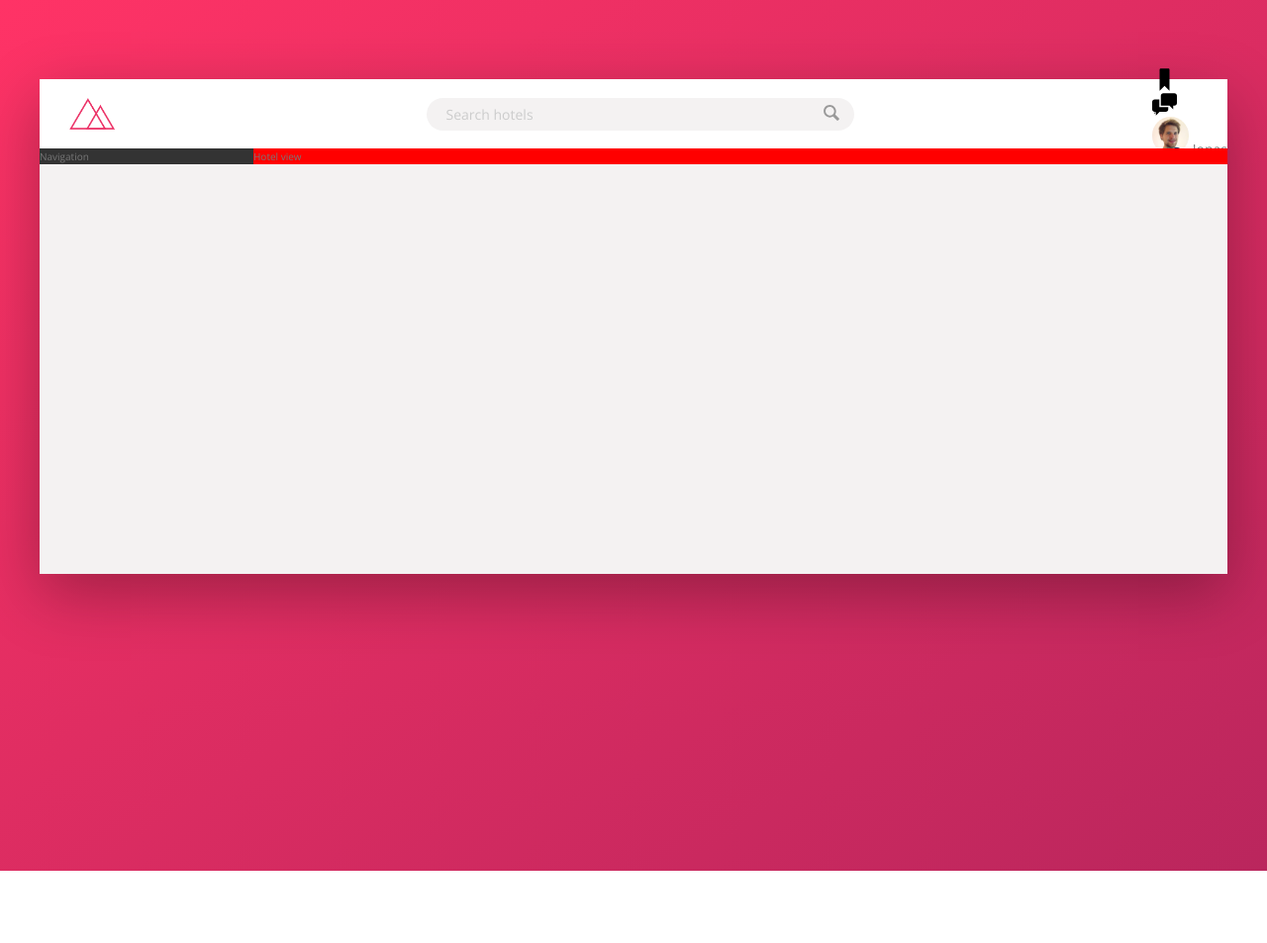
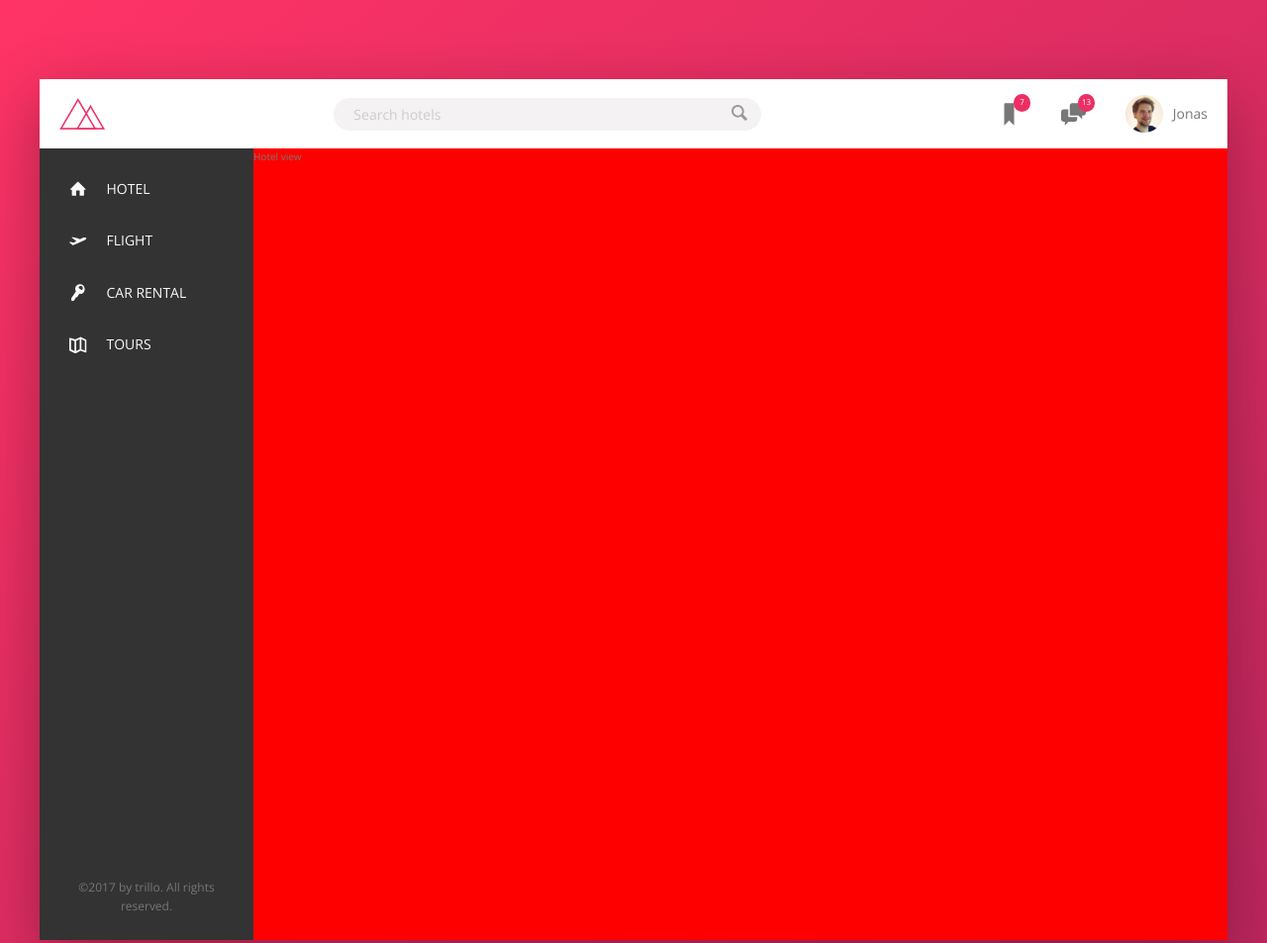
Before and after one commit to didiweb24/Trillo, a website: page index.html in a window 1280 px wide. Shown: the top 953 px of the page at 99% size. Before the commit the page ends 880 px from the top, so only its background shows below. Drawn offline with nearby package versions, Linux system fonts and the light colour scheme.

Commit message:
header yapıldı, side navbar hoverlar yapılıcak

```diff
--- a/index.html
+++ b/index.html
@@ -25,17 +25,17 @@
                  </form>
 
                  <nav class="user-nav">
-                    <div class="user-nav__icon">
+                    <div class="user-nav__icon-box">
                         <svg class="user-nav__icon">
                             <use xlink:href="img/sprite.svg#icon-bookmark"></use>
                         </svg>
-                        <span class="user-nav__notifiaction">7</span>
+                        <span class="user-nav__notification">7</span>
                     </div>
-                    <div class="user-nav__icon">
+                    <div class="user-nav__icon-box">
                         <svg class="user-nav__icon">
                             <use xlink:href="img/sprite.svg#icon-chat"></use>
                         </svg>
-                        <span class="user-nav__notifiaction">13</span>
+                        <span class="user-nav__notification">13</span>
                     </div>
                     <div class="user-nav__user">
                         <img src="img/user.jpg" alt="user photo" class="user-nav__user-photo">
@@ -45,7 +45,46 @@
             </header>
             <div class="content">
                 <nav class="sidebar">
-                    Navigation
+                   <ul class="side-nav">
+                      <li class="side-nav__item">
+                        <a href="" class="side-nav__link">
+                            <svg class="side-nav__icon">
+                                <use xlink:href="img/sprite.svg#icon-home"></use>
+                            </svg>
+                            <span>Hotel</span>
+                        </a>
+                      </li>
+                      <li class="side-nav__item">
+                        <a href="" class="side-nav__link">
+                            <svg class="side-nav__icon">
+                                <use xlink:href="img/sprite.svg#icon-aircraft-take-off"></use>
+                            </svg>
+                            <span>Flight</span>
+                        </a>
+                      </li>
+                      <li class="side-nav__item">
+                        <a href="" class="side-nav__link">
+                            <svg class="side-nav__icon">
+                                <use xlink:href="img/sprite.svg#icon-key"></use>
+                            </svg>
+                            <span>Car rental</span>
+                        </a>
+                      </li>
+                      <li class="side-nav__item">
+                        <a href="" class="side-nav__link">
+                            <svg class="side-nav__icon">
+                                <use xlink:href="img/sprite.svg#icon-map"></use>
+                            </svg>
+                            <span>Tours</span>
+                        </a>
+                      </li>
+                   </ul>
+                    <div class="legal">
+                        &copy;2017 by trillo. All rights reserved.
+                    </div>
+
+
+
                 </nav>
                 <main class="hotel-view">
                     Hotel view
--- a/sass/_component.scss
+++ b/sass/_component.scss
@@ -2,7 +2,7 @@
 /// LOGO
 .logo {
     height: 3.25rem;
-    margin-left: 3rem;
+    margin-left: 2rem;
 }
 
 
@@ -72,29 +72,96 @@
 ////////////////////////////////
 /// USER NAV
 .user-nav {
+
+     align-self: stretch;
+    display: flex;
+    align-items: center;
+
+    & > * {
+        padding: 0 2rem;
+        cursor: pointer;
+        height: 100%;
+        display: flex;
+        align-items: center;
+
+    }
+
+    & > *:hover {
+        background-color:var(--color-grey-light-2) ;
+
+    }
     &__icon-box {
+      position: relative;
 
     }
 
     &__icon {
         height: 2.5rem;
         width: 2.5rem;
+        fill:var( --color-grey-dark-2);
     }
 
     &__notification {
+        font-size: .8rem;
+        height: 1.75rem;
+        width: 1.75rem;
+        border-radius: 50%;
+        background-color: var(--color-primary);
+        color: #fff;
+        position: absolute;
+        top: 1.5rem;
+        right: 1.1rem;
 
+        display: flex;
+        align-items: center;
+        justify-content: center;
     }
 
-    &__user{
 
-    }
 
     &__user-photo{
         height: 3.75rem;
         border-radius: 50%;
+        margin-right: 1rem;
     }
 
-    &__user-name{
+
+}
+
+////////////////////////////////
+/// SIDE NAVIGATION
+
+.side-nav {
+    font-size: 1.4rem;
+    list-style: none;
+    margin-top: 1.5rem;
+    &__item {
 
     }
+    &__link:link,
+    &__link:visited {
+        text-decoration: none;
+        color: var(--color-grey-light-1);
+        text-transform: uppercase;
+        display: inline-block;
+        padding: 1.5rem 3rem;
+
+        display: flex;
+        align-items: center;
+    }
+    &__icon {
+        width: 1.75rem;
+        height: 1.75rem;
+        margin-right: 2rem;
+        fill:currentColor ;
+    }
 }
+
+////////////////////////////////
+/// LEGAL TEXT
+.legal {
+    font-size: 1.2rem;
+    text-align: center;
+    padding: 2.5rem;
+    background-color: var(--color-grey-dark-4);
+}
--- a/sass/_layout.scss
+++ b/sass/_layout.scss
@@ -20,6 +20,7 @@
 
 .content {
     display: flex;
+    height: 80rem;
 
 
 }
@@ -28,10 +29,16 @@
     background-color: var(--color-grey-dark-1) ;
 
     flex: 0 0 18%;
+
+    display: flex;
+    flex-direction: column;
+    justify-content: space-between;
+
 }
 
 .hotel-view {
     background-color: #fff;
     background-color: red;
     flex: 1;
+
 }
```
Also changed, not shown: css/style.css.
